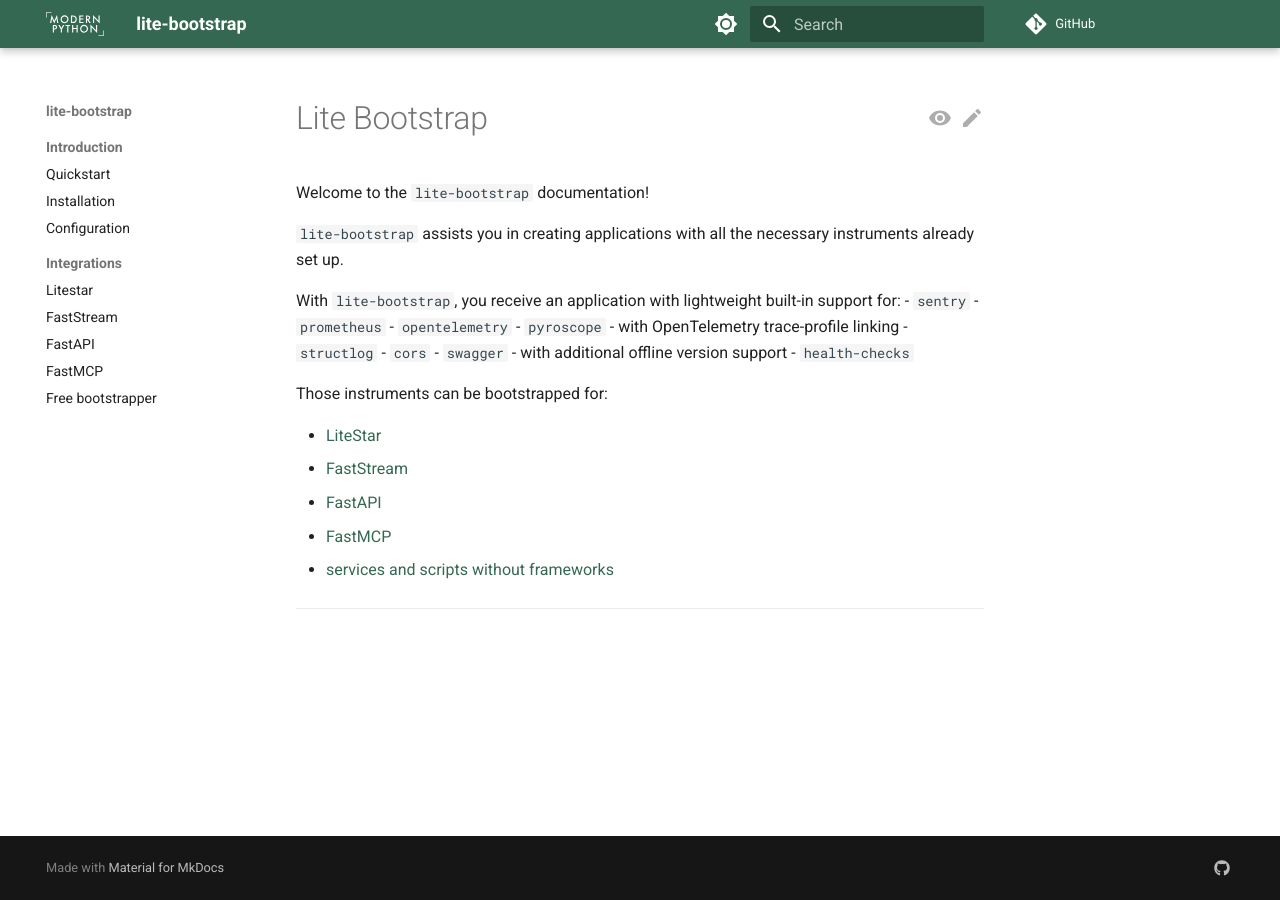
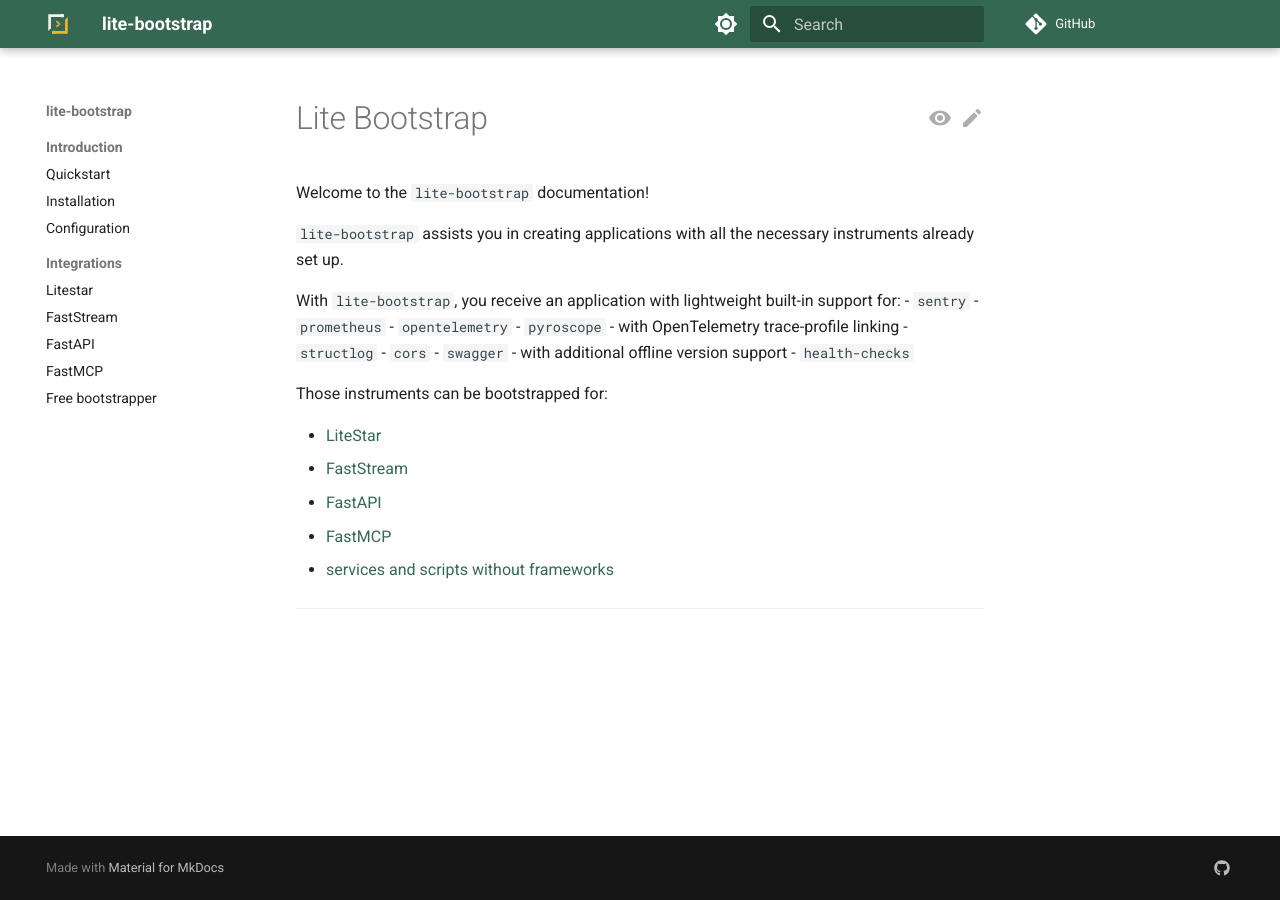
Before and after one commit to modern-python/lite-bootstrap, an MkDocs documentation site: the page built from docs/index.md, in a window 1280 px wide. Built offline with MkDocs 1.6.1 and Material for MkDocs 9.7.7, drawn with Linux system fonts in a browser that asks for light colours; comment, search, counter and statistics services are not loaded.

Commit message:
docs: adopt brand-kit favicon and header mark (#139)
Swap the docs site onto the canonical modern-python brand kit:
- favicon -> assets/favicon.svg (the pinwheel mark)
- header logo -> assets/mark.svg (chevron mark), leaving the project's own
  site title beside it instead of the org "MODERN PYTHON" wordmark
- drop the superseded modern-python-white.svg / modern-python-mark.svg

Co-authored-by: Claude Opus 4.8 (1M context) <noreply@anthropic.com>

```diff
--- a/mkdocs.yml
+++ b/mkdocs.yml
@@ -16,8 +16,8 @@ nav:
       - Free bootstrapper: integrations/free.md
 theme:
   name: material
-  logo: assets/modern-python-white.svg
-  favicon: assets/modern-python-mark.svg
+  logo: assets/mark.svg
+  favicon: assets/favicon.svg
   features:
     - content.code.copy
     - content.code.annotate
```
Also changed, not shown: docs/assets/favicon.svg (added), docs/assets/mark.svg (added), docs/assets/modern-python-mark.svg (deleted), docs/assets/modern-python-white.svg (deleted).
